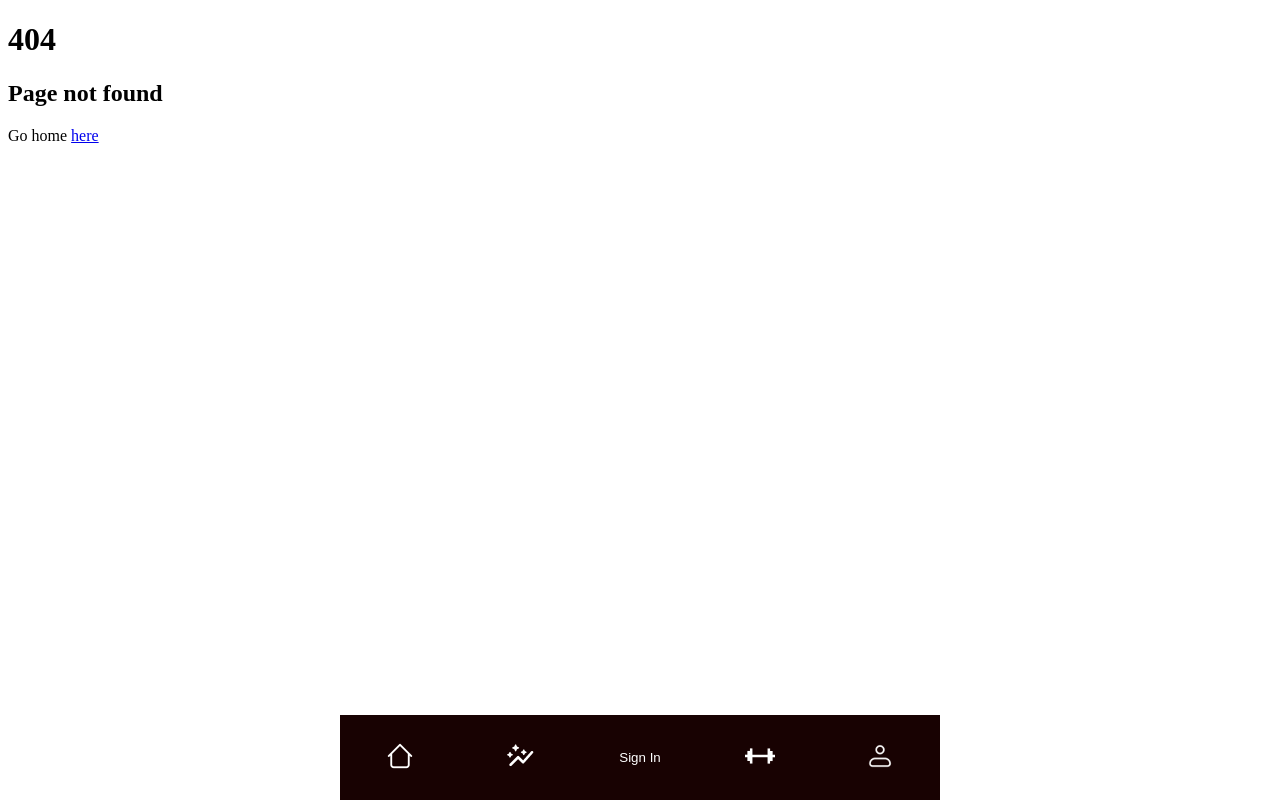
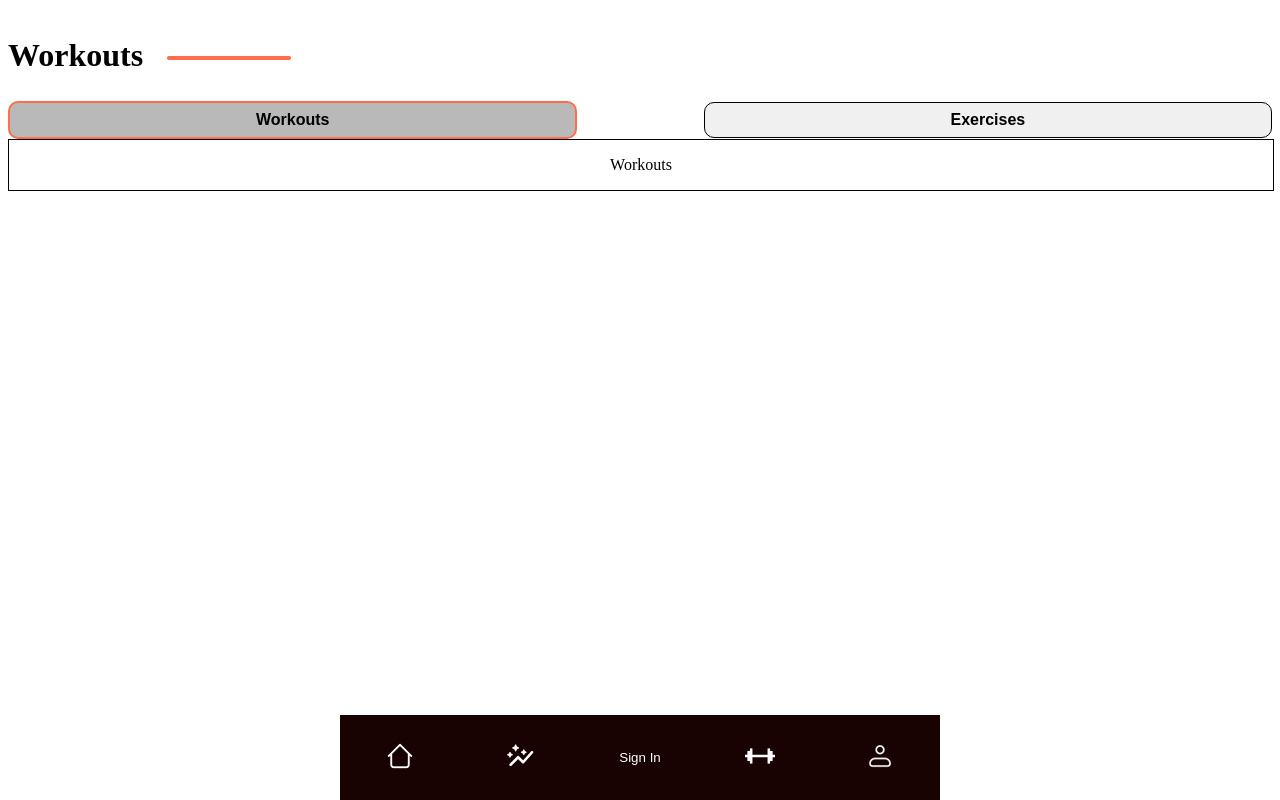
Before and after one commit to williamcaamot/arcturus, a React (Vite) app in the folder frontend/: page /Workouts in a window 1280 px wide. Before the commit this address had no page. Built offline with nearby package versions, Linux system fonts and the light colour scheme.

Commit message:
Started creating workouts and exercise dummy

```diff
--- a/frontend/src/components/navigation/Navigation.tsx
+++ b/frontend/src/components/navigation/Navigation.tsx
@@ -23,7 +23,7 @@ const Navigation = () => {
 
         <button className="nav-button" onClick={() => navigateTo('/SignIn')}>Sign In</button>
 
-        <button className="nav-button" onClick={() => navigateTo('')}>
+        <button className="nav-button" onClick={() => navigateTo('/Workouts')}>
           <img src={navWorkouts} alt="Workouts" />
         </button>
 
--- /dev/null
+++ b/frontend/src/pages/workouts/WorkoutsIndex.tsx
@@ -0,0 +1,30 @@
+import React, { useState } from 'react';
+import './styles/workoutIndex.css';
+import Workouts from './workouts/Workouts';
+import Exercises from './exercises/Exercises';
+
+type Tab = 'WORKOUTS' | 'EXERCISES';
+
+const WorkoutsIndex = () => {
+    const [activeTab, setActiveTab] = useState<Tab>('WORKOUTS');
+
+    return (
+        <div className='workoutsIndexContainer'>
+            <div className='workoutsHeader'>
+                <h1>Workouts</h1>
+                <svg xmlns='http://www.w3.org/2000/svg' width='132' height='4' viewBox='0 0 132 4' fill='none' className='line'>
+                    <path d='M2.98218 2H129.018' stroke='#FF6D4D' stroke-width='4' stroke-linecap='round' />
+                </svg>
+            </div>
+            <div className='workoutTabs'>
+                <button className={activeTab === 'WORKOUTS' ? 'tabButtonActive' : "tabButton"} onClick={() => setActiveTab('WORKOUTS')}>Workouts</button>
+                <button className={activeTab === 'EXERCISES' ? 'tabButtonActive' : "tabButton"} onClick={() => setActiveTab('EXERCISES')}>Exercises</button>
+            </div>
+
+            {activeTab === 'WORKOUTS' && <Workouts />}
+            {activeTab === 'EXERCISES' && <Exercises />}
+        </div>
+    );
+};
+
+export default WorkoutsIndex;
--- a/frontend/src/pages/workouts/exercises/Exercises.tsx
+++ b/frontend/src/pages/workouts/exercises/Exercises.tsx
@@ -0,0 +1,9 @@
+import './styles/exercise.css';
+const Exercises = () => {
+    return (
+        <div className='exerciseContainer'>
+            <p>Exercises</p>
+        </div>
+    )
+}
+export default Exercises;
--- a/frontend/src/pages/workouts/exercises/styles/exercise.css
+++ b/frontend/src/pages/workouts/exercises/styles/exercise.css
@@ -0,0 +1,9 @@
+.exerciseContainer {
+    display: flex;
+    flex-direction: column;
+    align-items: center;
+    justify-content: center;
+    border: 1px solid #000;
+    width: 100%;
+    height: 100%;
+}
--- /dev/null
+++ b/frontend/src/pages/workouts/styles/workoutIndex.css
@@ -0,0 +1,58 @@
+.workoutIndexContainer {
+    display: flex;
+    flex-direction: column;
+    justify-content: center;
+    gap: 15px;
+    width: 100%;
+    height: 100%;
+    padding: 5px;
+    box-sizing: border-box;
+}
+
+.workoutsHeader {
+    display: flex;
+    padding: 8px 2.982px 5px 0px;
+    justify-content: start;
+    gap: 22.982px;
+    margin-top: auto;
+}
+
+.workoutTabs {
+    display: flex;
+    justify-content: center;
+    align-items: center;
+    width: 100%;
+    gap: 10%;
+}
+
+.tabButton {
+    display: flex;
+    justify-content: center;
+    align-items: center;
+    width: 100%;
+    height: 100%;
+    padding: 0.5rem;
+    font-size: 1em;
+    font-weight: 600;
+    color: #000;
+    background-color: #f0f0f0;
+    border: 1px solid #000;
+    border-radius: 10px;
+    cursor: pointer;
+}
+
+.tabButtonActive {
+    display: flex;
+    justify-content: center;
+    align-items: center;
+    width: 100%;
+    height: 100%;
+    padding: 0.5rem;
+    font-size: 1em;
+    font-weight: 600;
+    color: #000;
+    background-color: #adadadd7;
+    border: 2px solid #FF6D4D;
+    border-radius: 10px;
+    cursor: pointer;
+}
--- a/frontend/src/pages/workouts/workouts/Workouts.tsx
+++ b/frontend/src/pages/workouts/workouts/Workouts.tsx
@@ -0,0 +1,12 @@
+import React from 'react';
+import './styles/workouts.css';
+
+const Workouts = () => {
+    return (
+        <div className="workoutsContainer">
+            <p>Workouts</p>
+        </div>
+    );
+}
+
+export default Workouts;
--- a/frontend/src/pages/workouts/workouts/styles/workouts.css
+++ b/frontend/src/pages/workouts/workouts/styles/workouts.css
@@ -0,0 +1,9 @@
+.workoutsContainer {
+    display: flex;
+    flex-direction: column;
+    align-items: center;
+    justify-content: center;
+    border: 1px solid #000;
+    width: 100%;
+    height: 100%;
+}
--- a/frontend/src/route/Router.tsx
+++ b/frontend/src/route/Router.tsx
@@ -4,6 +4,7 @@ import NotFoundPage from "../pages/NotFoundPage";
 import SignIn from "../pages/sign_in/SignIn";
 import Statistics from "../pages/statistics/Statistics";
 import Profile from "../pages/profile/MyProfile";
+import WorkoutsIndex from "../pages/workouts/WorkoutsIndex";
 
 
 
@@ -14,6 +15,7 @@ const Router = () => {
                 <Route path="/" element={<LandingPage />} />
                 <Route path="/SignIn" element={<SignIn />} />
                 <Route path="/Statistics" element={<Statistics />} />
+                <Route path="/Workouts" element={<WorkoutsIndex />} />
                 <Route path="/MyProfile" element={<Profile />} />
                 <Route path="*" element={<NotFoundPage />} />
             </Routes>
```
